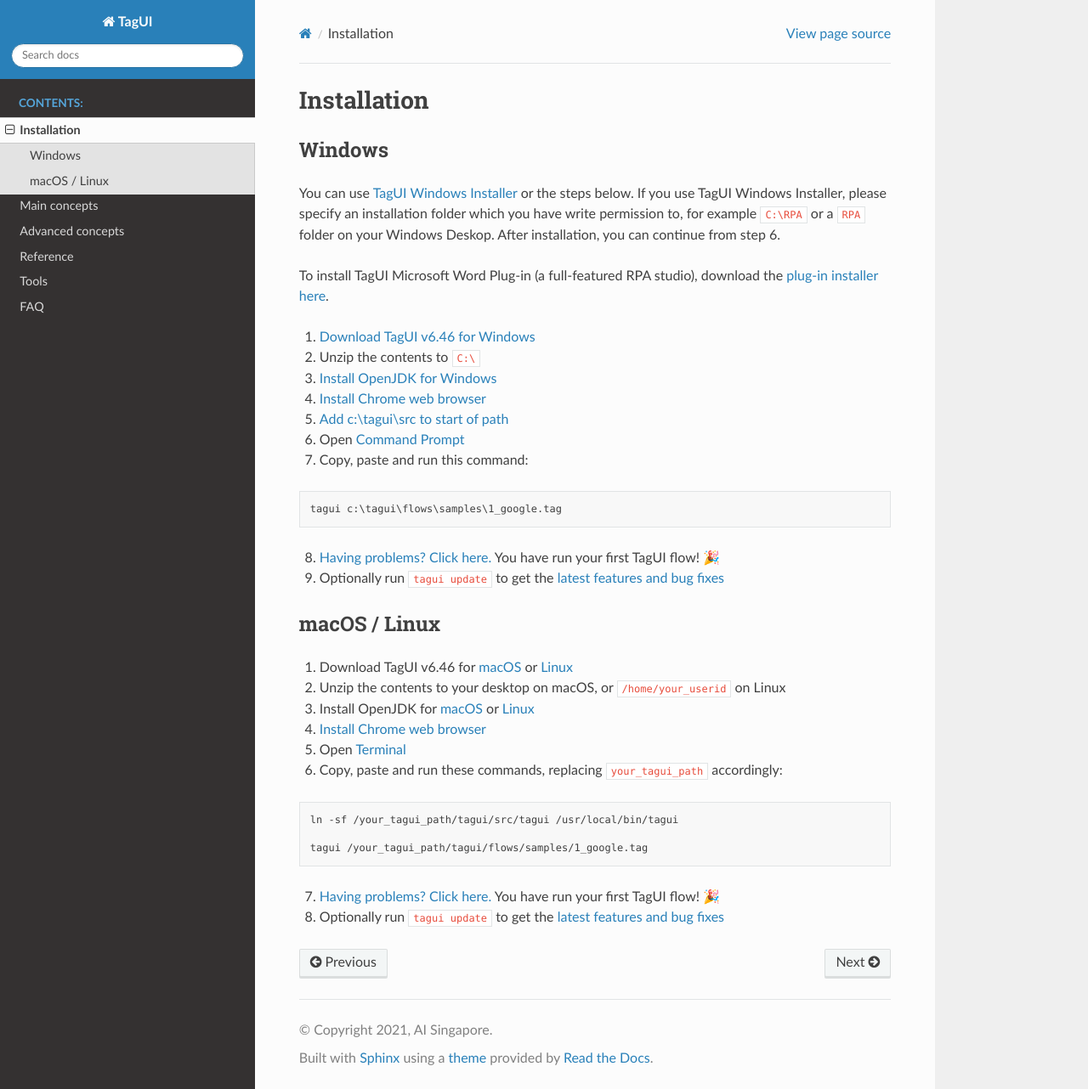
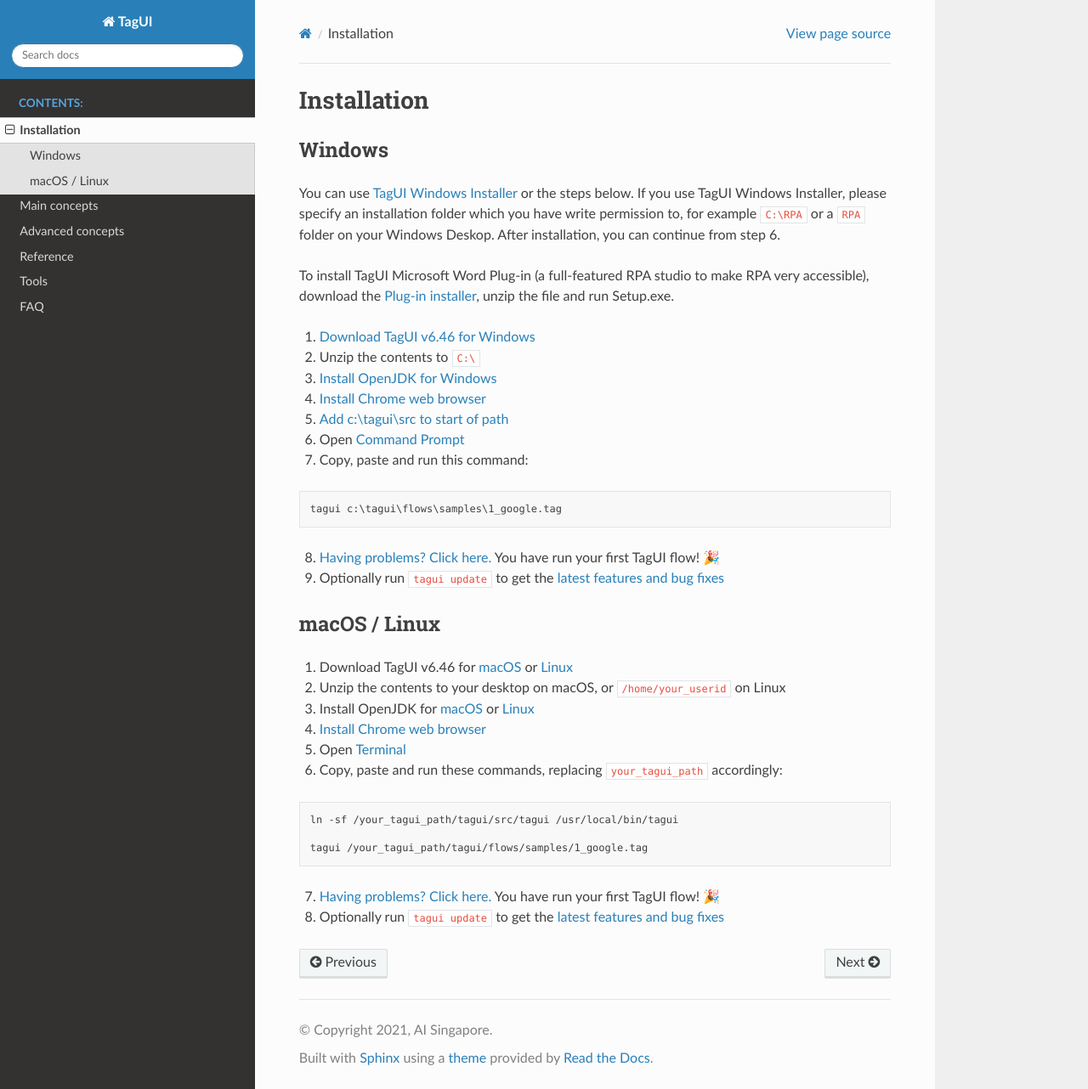
Before and after one commit to aisingapore/TagUI, a Sphinx documentation site: the page built from docs/setup.rst, in a window 1280 px wide and 1282 px high. Shown: the whole window at 85% size. Built offline with Sphinx 7.4.7 and the Read the Docs theme 2.0.0, drawn with Linux system fonts in a browser that asks for light colours.

Commit message:
#943 - update word plug-in setup details

```diff
--- a/docs/setup.rst
+++ b/docs/setup.rst
@@ -6,7 +6,7 @@
 
 You can use `TagUI Windows Installer <https://github.com/kelaberetiv/TagUI/releases/download/v6.46.0/TagUI_Windows.exe>`_ or the steps below. If you use TagUI Windows Installer, please specify an installation folder which you have write permission to, for example ``C:\RPA`` or a ``RPA`` folder on your Windows Deskop. After installation, you can continue from step 6.
 
-To install TagUI Microsoft Word Plug-in (a full-featured RPA studio), download the `plug-in installer here <https://github.com/kelaberetiv/TagUI/releases/download/v6.46.0/Word_Add-in_v3.zip>`_.
+To install TagUI Microsoft Word Plug-in (a full-featured RPA studio to make RPA very accessible), download the `Plug-in installer <https://github.com/kelaberetiv/TagUI/releases/download/v6.46.0/Word_Add-in_v3.zip>`_, unzip the file and run Setup.exe.
 
 1. `Download TagUI v6.46 for Windows <https://github.com/kelaberetiv/TagUI/releases/download/v6.46.0/TagUI_Windows.zip>`_
 
```
